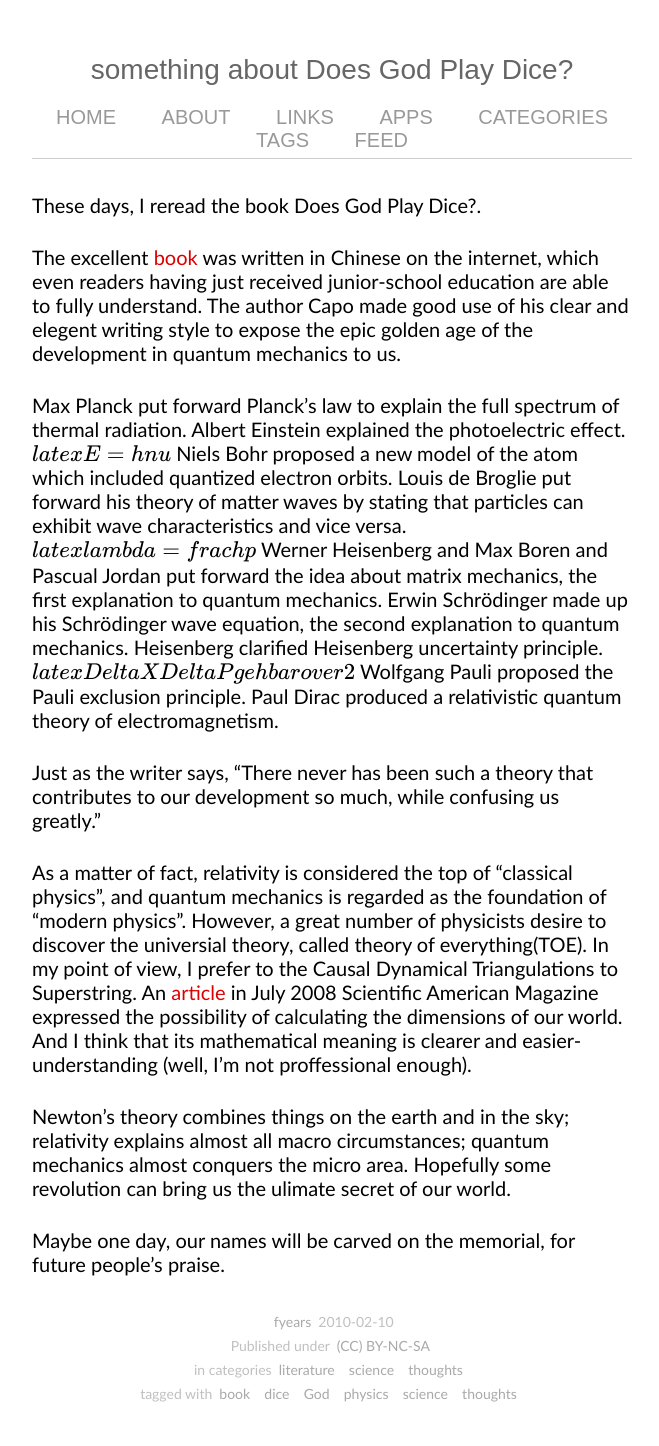
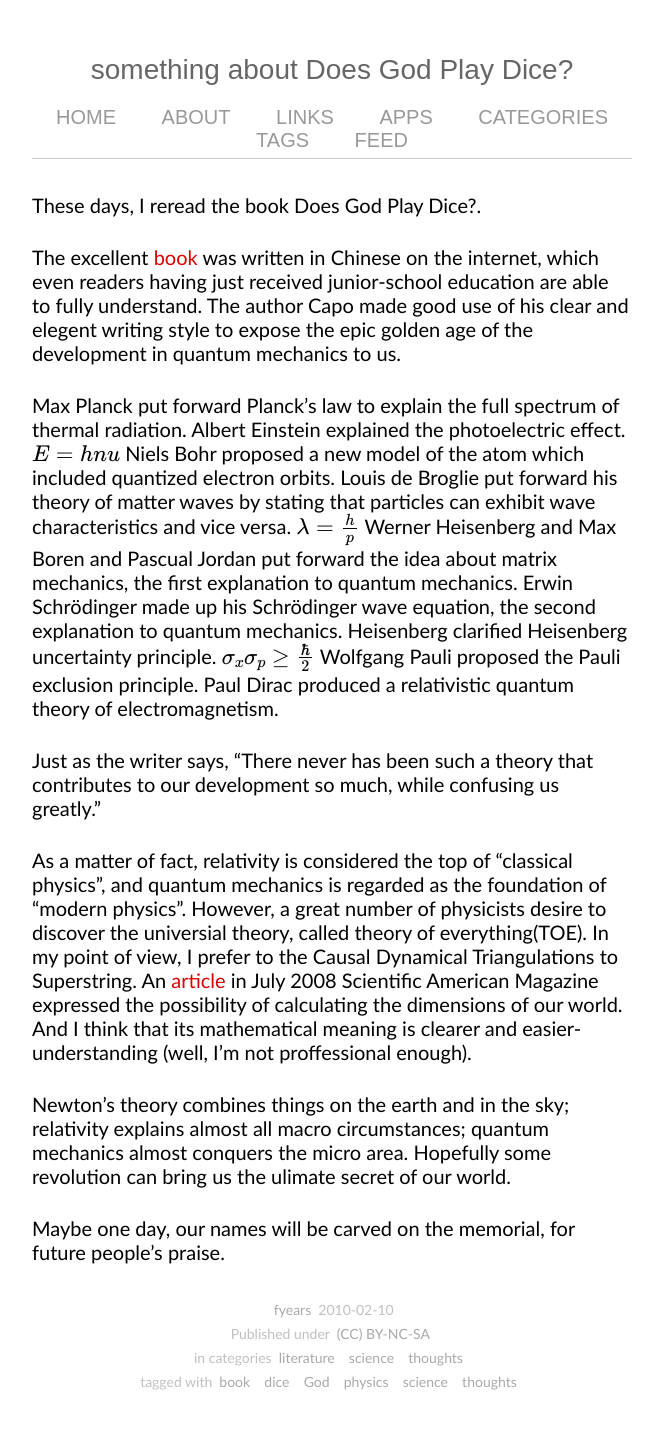
Before and after one commit to fyears/fyears.github.io, a Jekyll site: the page built from _posts/2010-02-10-something-about-does-god-play-dice.markdown, in a window 1280 px wide. Shown: the whole page, without its empty margins (308-967 px from the left). Built offline with Jekyll 4.4.1, drawn with Linux system fonts in a browser that asks for light colours; nearby versions of some CDN libraries; Markdown is read by kramdown in place of the engine named in the settings; formulas are drawn with MathJax 3; comment, search, counter and statistics services are not loaded.

Commit message:
change markdown converter to redcarpet 1.17.2

```diff
--- a/_config.yml
+++ b/_config.yml
@@ -1,4 +1,4 @@
-markdown: kramdown
+markdown: redcarpet
 permalink: /:year/:month/:title/
 author: fyears
 name: Fleeting Years
--- a/_posts/2010-02-10-something-about-does-god-play-dice.markdown
+++ b/_posts/2010-02-10-something-about-does-god-play-dice.markdown
@@ -24,12 +24,12 @@
 
 
 Max Planck put forward Planck's law to explain the full spectrum of thermal radiation.
-Albert Einstein explained the photoelectric effect. $latex E = h nu$
+Albert Einstein explained the photoelectric effect. $E = h nu$
 Niels Bohr proposed a new model of the atom which included quantized electron orbits.
-Louis de Broglie put forward his theory of matter waves by stating that particles can exhibit wave characteristics and vice versa. $latex lambda = frac{h}{p}$
+Louis de Broglie put forward his theory of matter waves by stating that particles can exhibit wave characteristics and vice versa. $\lambda = \frac{h}{p}$
 Werner Heisenberg and Max Boren and Pascual Jordan put forward the idea about matrix mechanics, the first explanation to quantum mechanics.
 Erwin Schrödinger made up his Schrödinger wave equation, the second explanation to quantum mechanics.
-Heisenberg clarified Heisenberg uncertainty principle. $latex Delta X Delta P ge {hbar over 2}$
+Heisenberg clarified Heisenberg uncertainty principle. $ \sigma\_{x}\sigma\_{p} \geq \frac{\hbar}{2}$
 Wolfgang Pauli proposed the Pauli exclusion principle.
 Paul Dirac produced a relativistic quantum theory of electromagnetism.
 
```
